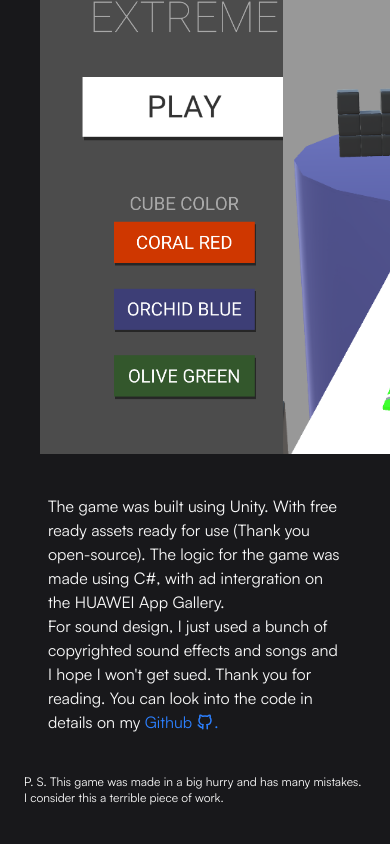
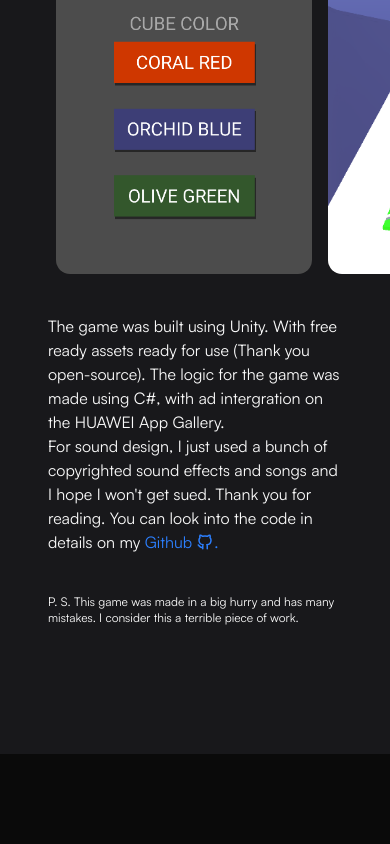
Before and after one commit to MahmoudHilani/portfolio, a Next.js app: page /cube-surfer in a window 390 px wide. Shown: the part 1220-2064 px from the top of the page. After the commit the page ends 1974 px from the top, so only its background shows below. Built offline with nearby package versions, Linux system fonts and the light colour scheme.

Commit message:
fix: responsive issues

```diff
--- a/src/app/cube-surfer/page.tsx
+++ b/src/app/cube-surfer/page.tsx
@@ -1,7 +1,7 @@
 import { CubeSurfer } from "@/components/spline/cube-surfer";
 import { SurferParallax } from "@/components/surfer-parallax";
 import { Button } from "@/components/ui/button";
-import { ParallaxScroll } from "@/components/ui/parallax-scroll";
+import { ParallaxScroll, ParallaxScrollTwo } from "@/components/ui/parallax-scroll";
 import { IconBrandGithub } from "@tabler/icons-react";
 import { InfoIcon } from "lucide-react";
 import Link from "next/link";
@@ -50,8 +50,15 @@ export default function SurferPage() {
         </div>
       </div>
 
-      <ParallaxScroll images={images} className="px-12"/>
-      <div className="px-12 pb-10 sm:pb-28 lg:pt-28 sm:text-2xl">
+      <ParallaxScroll
+              images={images}
+              className="hidden md:py-10 lg:flex px-12"
+            />
+            <ParallaxScrollTwo
+              images={images}
+              className="hidden md:flex lg:hidden pt-10 pb-52 px-12"
+            />
+      <div className="px-12 pb-10 sm:pb-28 sm:text-2xl">
         The game was built using Unity. With free ready assets ready for use
         (Thank you open-source). The logic for the game was made using C#, with
         ad intergration on the HUAWEI App Gallery. <br /> For sound design, I
@@ -66,7 +73,7 @@ export default function SurferPage() {
           <IconBrandGithub className="ml-1 " width={18} />.
         </Link>
       </div>
-      <div className="px-6 sm:px-12 pb-32 text-xs sm:text-lg">
+      <div className="px-12 pb-32 text-xs sm:text-lg">
         P. S. This game was made in a big hurry and has many mistakes. I
         consider this a terrible piece of work.
       </div>
--- a/src/app/loading.tsx
+++ b/src/app/loading.tsx
@@ -19,7 +19,7 @@ function LoadingThreeDotsJumping() {
         <motion.div
             animate="jump"
             transition={{ staggerChildren: -0.2, staggerDirection: -1 }}
-            className="container h-full w-full"
+            className="container p-24"
         >
             <motion.div className="dot" variants={dotVariants} />
             <motion.div className="dot" variants={dotVariants} />
--- a/src/app/page.tsx
+++ b/src/app/page.tsx
@@ -7,6 +7,7 @@ import { PlusCard } from "@/components/plus-card";
 import { EvervaultCard } from "@/components/ui/evervault-card";
 import { SurferCard } from "@/components/surfer-card";
 import { FitnessCard } from "@/components/ui/fitness-card";
+import Link from "next/link";
 
 export default function Home() {
   return (
--- a/src/components/ui/parallax-scroll.tsx
+++ b/src/components/ui/parallax-scroll.tsx
@@ -98,7 +98,7 @@ export const ParallaxScroll = ({
             height="850"
             width="484"
             alt="thumbnail"
-            className=" rounded-xl object-cover mx-2 sm:mx-4 max-w-3xs sm:max-w-xs snap-center overflow-visible aspect-1/2"
+            className=" rounded-xl object-cover mx-2 sm:mx-4 max-w-3xs sm:max-w-xs snap-center aspect-1/2 "
           ></img>
         ))}
       </div>
@@ -140,7 +140,7 @@ export const ParallaxScrollTwo = ({
                 height="850"
                 width="484"
                 alt={`Fitness App ${idx}`}
-                className="object-cover object-center aspect-1/2"
+                className="object-cover object-center aspect-1/2 rounded-lg"
               />
             </motion.div>
           ))}
@@ -153,7 +153,7 @@ export const ParallaxScrollTwo = ({
                 height="850"
                 width="484"
                 alt={`Fitness App ${idx}`}
-                className="object-cover object-center aspect-1/2"
+                className="object-cover object-center aspect-1/2 rounded-lg"
               />
             </motion.div>
           ))}
```
